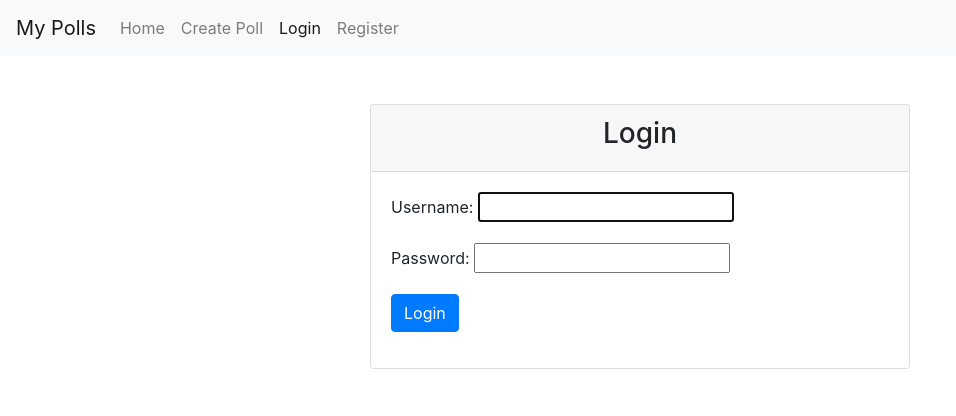
After one commit to M1RRoN/Polls, a Django app: page /login/ in a window 1280 px wide. The commit adds this page. Shown: the top 416 px of the page, without its empty margins (0-956 px from the left). Run offline with Django 4.2, Linux system fonts and the light colour scheme; some libraries are stand-ins or nearby versions.

```diff
--- a/polls_project/settings.py
+++ b/polls_project/settings.py
@@ -127,6 +127,7 @@ STATIC_URL = 'static/'
 # https://docs.djangoproject.com/en/4.2/ref/settings/#default-auto-field
 
 DEFAULT_AUTO_FIELD = 'django.db.models.BigAutoField'
+LOGIN_REDIRECT_URL = '/'
 
 # Настройки DRF
 REST_FRAMEWORK = {
--- a/polls_project/urls.py
+++ b/polls_project/urls.py
@@ -15,12 +15,17 @@ Including another URLconf
     2. Add a URL to urlpatterns:  path('blog/', include('blog.urls'))
 """
 from django.contrib import admin
+from django.contrib.auth.views import LogoutView, LoginView
 from django.urls import path, include
 
-from polls_project.views import HomeView
+
+from polls_project.views import HomeView, SignUpView
 
 urlpatterns = [
     path('admin/', admin.site.urls),
     path('', HomeView.as_view(), name='home'),
     path('polls/', include('polls.urls')),
+    path('login/', LoginView.as_view(template_name='login.html'), name='login'),
+    path('logout/', LogoutView.as_view(), name='logout'),
+    path('signup/', SignUpView.as_view(), name='signup'),
 ]
--- a/templates/base.html
+++ b/templates/base.html
@@ -27,10 +27,10 @@
         </li>
         {% else %}
         <li class="nav-item {% if request.resolver_match.view_name == 'login' %}active{% endif %}">
-          <a class="nav-link" href="#">Login</a>
+          <a class="nav-link" href="{% url 'login' %}">Login</a>
         </li>
         <li class="nav-item {% if request.resolver_match.view_name == 'register' %}active{% endif %}">
-          <a class="nav-link" href="#">Register</a>
+          <a class="nav-link" href="{% url 'signup' %">Register</a>
         </li>
         {% endif %}
       </ul>
--- /dev/null
+++ b/templates/login.html
@@ -0,0 +1,31 @@
+{% extends 'base.html' %}
+
+{% block content %}
+  <div class="container">
+    <div class="row">
+      <div class="col-md-6 mx-auto">
+        <div class="card my-5">
+          <div class="card-header">
+            <h3 class="text-center">Login</h3>
+          </div>
+          <div class="card-body">
+            <form method="post">
+              {% csrf_token %}
+              <div class="form-group">
+                <label for="{{ form.username.id_for_label }}">Username:</label>
+                {{ form.username }}
+              </div>
+              <div class="form-group">
+                <label for="{{ form.password.id_for_label }}">Password:</label>
+                {{ form.password }}
+              </div>
+              <div class="form-group">
+                <button type="submit" class="btn btn-primary">Login</button>
+              </div>
+            </form>
+          </div>
+        </div>
+      </div>
+    </div>
+  </div>
+{% endblock %}
```
Also changed, not shown: polls_project/views.py (+10 -3 lines), templates/poll.html (added, +17 -0 lines), templates/signup.html (added, +9 -0 lines), templates/index.html (renamed from templates/index.htnl.html).
